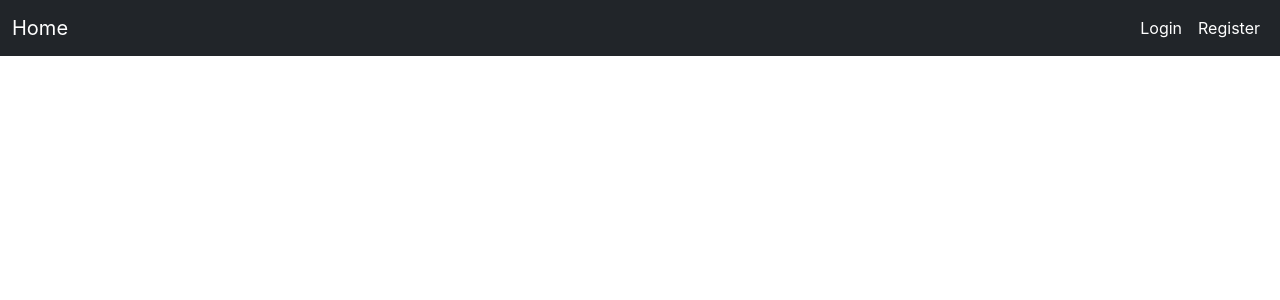
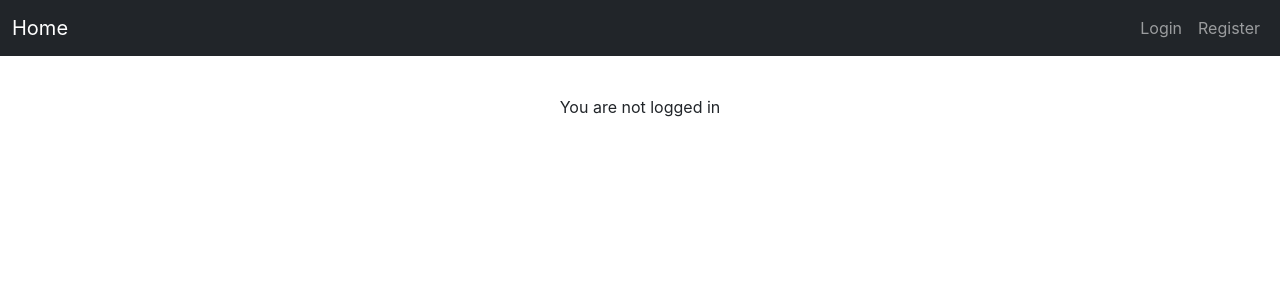
Before and after one commit to HampusJohnOlausson/react_authentication, a React (Create React App) app: page / in a window 1280 px wide. Shown: the top 300 px of the page. Built offline with nearby package versions, Linux system fonts and the light colour scheme; no server answers.

Commit message:
Logout works successfully

```diff
--- a/src/App.tsx
+++ b/src/App.tsx
@@ -1,5 +1,4 @@
-import React from 'react';
-import logo from './logo.svg';
+import React, { useEffect, useState } from 'react';
 import './App.css';
 import Login from './Pages/Login';
 import Nav from './Components/Nav';
@@ -8,13 +7,32 @@ import Home from './Pages/Home';
 import Register from './Pages/Register';
 
 function App() {
+
+   const [name, setName] = useState("");
+
+   useEffect(() => {
+     (
+       async () => {
+       const response = await fetch("http://localhost:8000/api/user", {
+         headers: { "Content-Type": "application/json" },
+         credentials: "include",
+       });
+
+       const content = await response.json();
+
+       setName(content.name);
+     }
+     )();
+   });
+
   return (
     <div className="App">
       <BrowserRouter>
-        <Nav />
+        <Nav name={name} setName={setName} />
+
         <main className="form-signin">
-          <Route path="/" component={Home} />
-          <Route path="/login" component={Login} />
+          <Route path="/" exact component={() => <Home name={name}/>}/>
+          <Route path="/login" component={() => <Login setName={setName}/>}/>
           <Route path="/register" component={Register} />
         </main>
       </BrowserRouter>
--- a/src/Components/Nav.tsx
+++ b/src/Components/Nav.tsx
@@ -1,32 +1,58 @@
-import React from 'react'
-import { Link } from 'react-router-dom';
+import React from "react";
+import { Link } from "react-router-dom";
 
-const Nav = () => {
+const Nav = (props: { name: string, setName: (name: string) => void }) => {
+  const logout = async () => {
+    await fetch("http://localhost:8000/api/logout", {
+      method: "POST",
+      headers: { "Content-Type": "application/json" },
+      credentials: "include",
+    });
+
+    props.setName("");
+  }
+
+  let menu;
+
+  if (props.name ==='') {
+    menu = (
+      <ul className="navbar-nav me-auto mb-2 mb-md-0">
+        <li className="nav-item active">
+          <Link to="/login" className="nav-link">
+            Login
+          </Link>
+        </li>
+        <li className="nav-item active">
+          <Link to="/register" className="nav-link">
+            Register
+          </Link>
+        </li>
+      </ul>
+    )
+  } else {
+    menu = (
+      <ul className="navbar-nav me-auto mb-2 mb-md-0">
+        <li className="nav-item active">
+          <Link to="/login" className="nav-link" onClick={logout}>
+            Logout
+          </Link>
+        </li>
+      </ul>
+    )
+  }
+
   return (
     <div>
       <nav className="navbar navbar-expand-md navbar-dark bg-dark mb-4">
         <div className="container-fluid">
-            <Link to="/" className="navbar-brand" href="#">
+          <Link to="/" className="navbar-brand">
             Home
           </Link>
-            <div>
-              <ul className="navbar-nav me-auto mb-2 mb-md-0">
-                <li className="nav-item">
-                  <Link to="/login" className="nav-link active" aria-current="page" href="#">
-                    Login
-                  </Link>
-                </li>
-                <li className="nav-item">
-                  <Link to="/register" className="nav-link active" aria-current="page" href="#">
-                    Register
-                  </Link>
-                </li>
-              </ul>
-            </div>
+          <div>{menu}</div>
         </div>
       </nav>
     </div>
   );
-}
+};
 
-export default Nav
+export default Nav;
--- a/src/Pages/Home.tsx
+++ b/src/Pages/Home.tsx
@@ -1,9 +1,10 @@
 import React from 'react'
 
-const Home = () => {
+const Home = (props: {name: string}) => {
+
     return (
         <div>
-
+            {props.name ? 'Hi' + props.name : 'You are not logged in'}
         </div>
     )
 }
--- a/src/Pages/Login.tsx
+++ b/src/Pages/Login.tsx
@@ -2,31 +2,31 @@ import React, { SyntheticEvent } from 'react'
 import { useState } from 'react';
 import { Redirect } from 'react-router';
 
-const Login = () => {
-
-
-    const [email, setEmail] = useState('');
-    const [password, setPassword] = useState('');
+const Login = (props: {setName: (name: string) => void }) => {
+  const [email, setEmail] = useState("");
+  const [password, setPassword] = useState("");
   const [redirect, setRedirect] = useState(false);
 
-    const submit = async (e:SyntheticEvent) => {
+  const submit = async (e: SyntheticEvent) => {
     e.preventDefault();
 
-        await fetch("http://localhost:8000/api/login", {
+    const response = await fetch("http://localhost:8000/api/login", {
       method: "POST",
       headers: { "Content-Type": "application/json" },
       //credentials fetches the cookie from the server
-          credentials: 'include',
+      credentials: "include",
       body: JSON.stringify({
         email,
         password
       })
     });
 
+    const content = await response.json();
     setRedirect(true);
+    props.setName(content.name);
   }
 
-    if(redirect){
+  if (redirect) {
     return <Redirect to="/" />;
   }
 
@@ -52,6 +52,6 @@ const Login = () => {
       </form>
     </div>
   );
-}
+};
 
 export default Login
```
Lines whose indentation alone changed are shown as unchanged.
